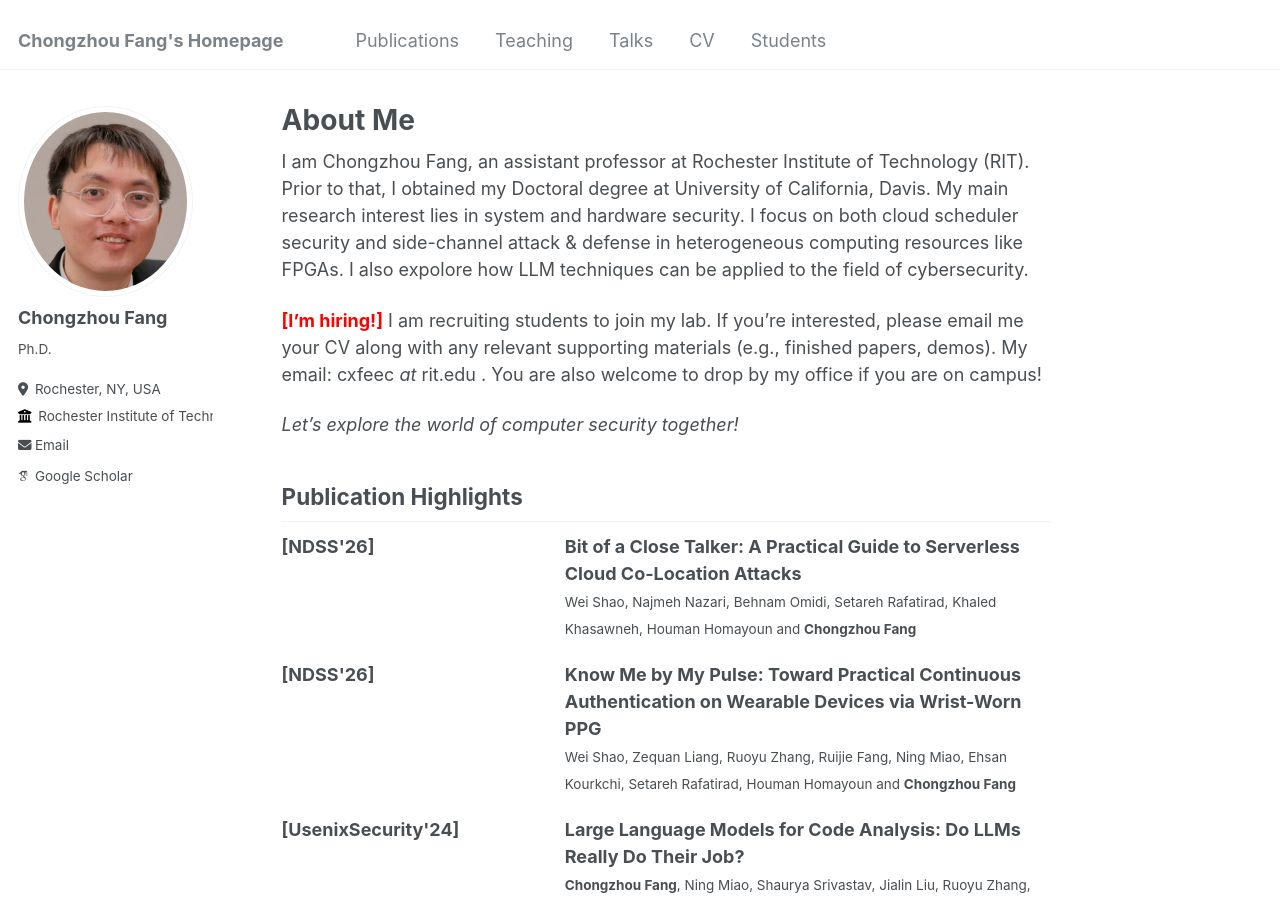
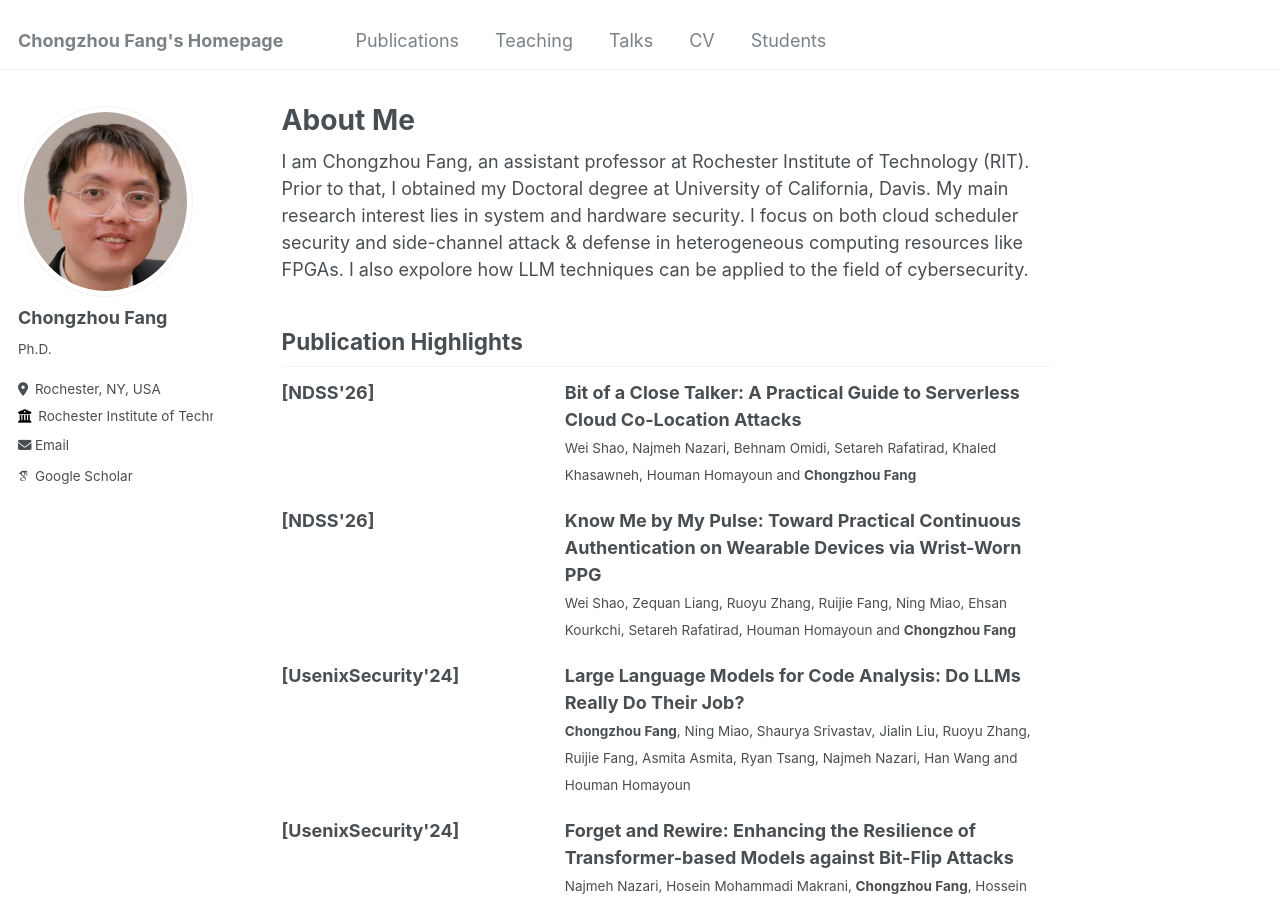
Before and after one commit to ChongzhouFang/ChongzhouFang.github.io, a Jekyll site: the page built from _pages/about.md, in a window 1280 px wide and 900 px high. Built offline with Jekyll 4.4.1, drawn with Linux system fonts in a browser that asks for light colours; some web fonts are replaced; some of the changed text lies outside the part shown.

Commit message:
update lastx

```diff
--- a/_pages/about.md
+++ b/_pages/about.md
@@ -10,9 +10,9 @@ redirect_from:
 I am Chongzhou Fang, an assistant professor at Rochester Institute of Technology (RIT). Prior to that, I obtained my Doctoral degree at University of California, Davis. My main research interest lies in system and hardware security. I focus on both cloud scheduler security and side-channel attack &amp; defense in heterogeneous computing resources like FPGAs. I also expolore how LLM techniques can be applied to the field of cybersecurity.
 
 
-<span style="color: red;"><strong>[I'm hiring!]</strong></span> I am recruiting students to join my lab. If you’re interested, please email me your CV along with any relevant supporting materials (e.g., finished papers, demos). My email: cxfeec <i>at</i> rit.edu . You are also welcome to drop by my office if you are on campus!
+<!-- <span style="color: red;"><strong>[I'm hiring!]</strong></span> I am recruiting students to join my lab. If you’re interested, please email me your CV along with any relevant supporting materials (e.g., finished papers, demos). My email: cxfeec <i>at</i> rit.edu . You are also welcome to drop by my office if you are on campus!
 
-<p><i>Let’s explore the world of computer security together!</i></p>
+<p><i>Let’s explore the world of computer security together!</i></p> -->
 
 ## Publication Highlights
 <div style="display: flex; justify-content: space-between; gap: 40px; align-items: flex-start; margin-bottom: 20px;">
```
Also changed, not shown: other parts of _pages/about.md (+1 -0 lines).
